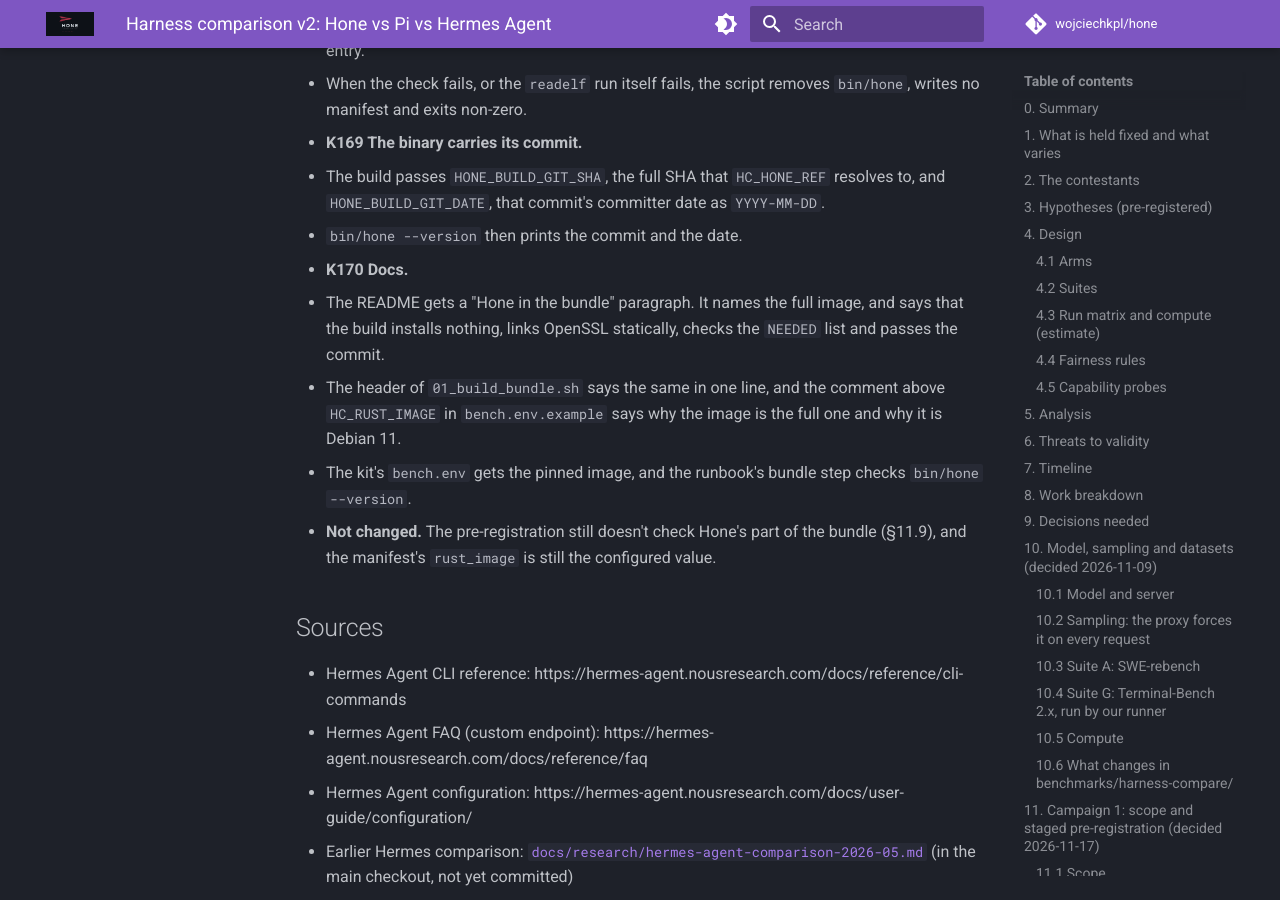
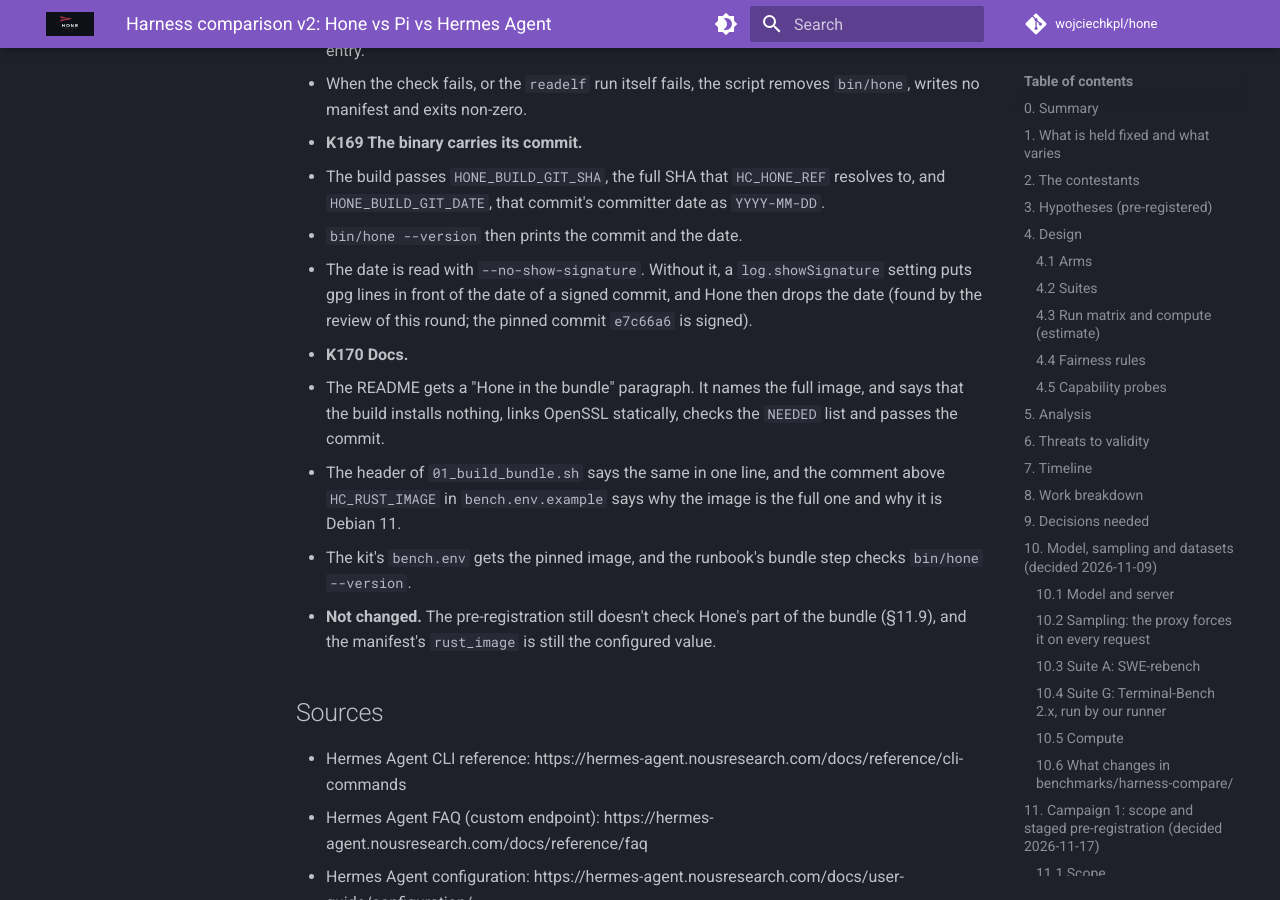
Before and after one commit to wojciechkpl/hone, an MkDocs documentation site: the page built from docs/plans/harness-compare-v2-2026-11.md, in a window 1280 px wide and 900 px high, scrolled down 41292 px. Built offline with MkDocs 1.6.1 and Material for MkDocs 9.7.7, drawn with Linux system fonts in a browser that asks for light colours; comment, search, counter and statistics services are not loaded.

Commit message:
fix(bench): read the Hone commit date without signature output; docs from the review
git show printed gpg lines before the date when log.showSignature is set and the commit is signed; the date then failed Hone's format check and was dropped from --version. The README now names the nine allowed libraries, SPEC.md gets a Hone bullet, and the bundle module's docstring covers Hone.

```diff
--- a/docs/plans/harness-compare-v2-2026-11.md
+++ b/docs/plans/harness-compare-v2-2026-11.md
@@ -1422,6 +1422,9 @@ Requirements:
   - The build passes `HONE_BUILD_GIT_SHA`, the full SHA that `HC_HONE_REF` resolves to, and
     `HONE_BUILD_GIT_DATE`, that commit's committer date as `YYYY-MM-DD`.
   - `bin/hone --version` then prints the commit and the date.
+  - The date is read with `--no-show-signature`. Without it, a `log.showSignature` setting
+    puts gpg lines in front of the date of a signed commit, and Hone then drops the date
+    (found by the review of this round; the pinned commit `e7c66a6` is signed).
 - **K170 Docs.**
   - The README gets a "Hone in the bundle" paragraph. It names the full image, and says that
     the build installs nothing, links OpenSSL statically, checks the `NEEDED` list and
```
Also changed, not shown: benchmarks/harness-compare/README.md (+5 -4 lines), benchmarks/harness-compare/SPEC.md (+9 -0 lines), 2 other files.
